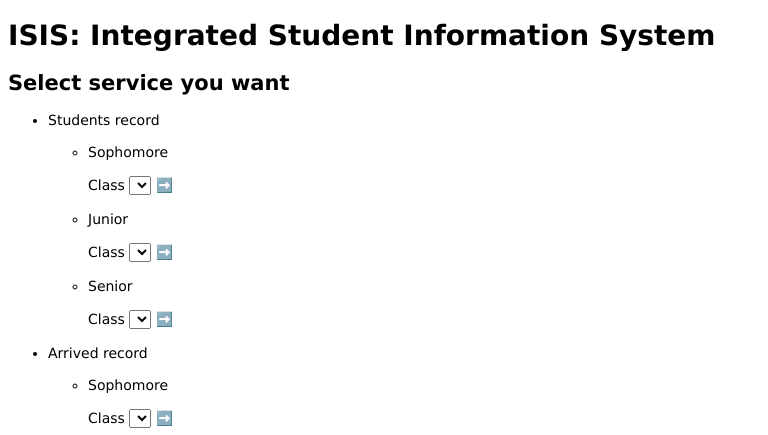
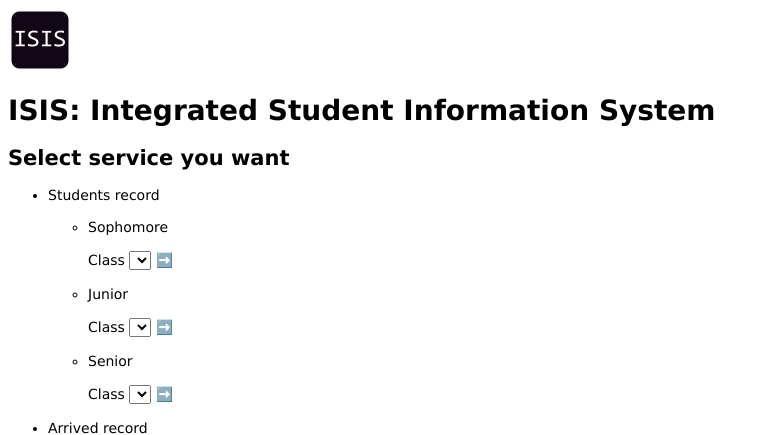
Before and after one commit to khskeb0513/busanhs-newapi, a Node server app: page /query/ in a window 1280 px wide. Shown: the top 435 px of the page, without its empty margins (0-768 px from the left). Run offline with Node 20, Linux system fonts and the light colour scheme; data that the repository does not hold is empty; some libraries are stand-ins or nearby versions.

Commit message:
add favicon

```diff
--- a/views/layout.hbs
+++ b/views/layout.hbs
@@ -6,12 +6,16 @@
           content="width=device-width, user-scalable=no, initial-scale=1.0, maximum-scale=1.0, minimum-scale=1.0">
     <meta http-equiv="X-UA-Compatible" content="ie=edge">
     <link rel="stylesheet" href="/stylesheets/style.css">
+    <link rel="icon" href="/favicon.ico">
     <title>ISIS::{{title}}</title>
 </head>
 <body>
-<h1>
-    <a href="/" class="no_style">ISIS: Integrated Student Information System</a>
-</h1>
+<a href="/" class="no_style">
+    <img src="/favicon.png" alt="logo" width="64">
+    <h1>
+        ISIS: Integrated Student Information System
+    </h1>
+</a>
 <h2>
     {{title}}
 </h2>
```
Also changed, not shown: public/favicon.ico (added), public/favicon.png (added).
